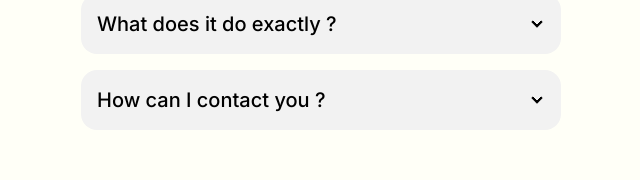
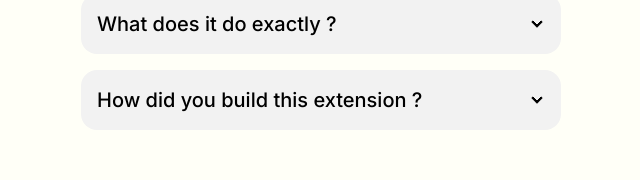
Before and after one commit to Karm0s/Unsubby-Extension-Website, a Next.js app: page / in a window 1280 px wide. Shown: the part 1450-1630 px from the top of the page, without its empty margins (319-959 px from the left). Built offline with nearby package versions, Linux system fonts and the light colour scheme.

Commit message:
Edit the FAQ section

```diff
--- a/src/app/page.tsx
+++ b/src/app/page.tsx
@@ -38,7 +38,7 @@ export default function Home() {
             </div>
             <div className="collapse-content">
               <p>Yes ! Unsubby is totally free to use and it's open source ! You
-                can checkout the code over on <a href="https://github.com/Karm0s/Unsubby" className="underline">Github</a> if you are interested.
+                can checkout the code over on <a href="https://github.com/Karm0s/Unsubby" target="_blank" className="underline">Github</a> if you are interested.
               </p>
             </div>
           </div>
@@ -48,16 +48,16 @@ export default function Home() {
               What does it do exactly ?
             </div>
             <div className="collapse-content">
-              <p>Nothing magical really. Instead of unsubscribing manually and clicking many times only to remove one subscription. Unsubby gives you the ability to select all the channels and then unsubscribe for you.</p>
+              <p>Nothing magical really. Instead of unsubscribing manually and clicking many times only to remove one subscription. Unsubby gives you the ability to select channels and then do the clicking for you.</p>
             </div>
           </div>
           <div className="my-4 collapse collapse-arrow bg-base-200">
             <input type="radio" name="my-accordion" />
             <div className="collapse-title text-xl font-medium">
-              How can I contact you ?
+              How did you build this extension ?
             </div>
             <div className="collapse-content">
-              <p>Feel free to contact me using the contact form in the contact page.</p>
+              <p>The Readme file of the <a href="https://github.com/Karm0s/Unsubby" target="_blank" className="underline">Github</a> repository  explains how I made it.</p>
             </div>
           </div>
         </div>
```
